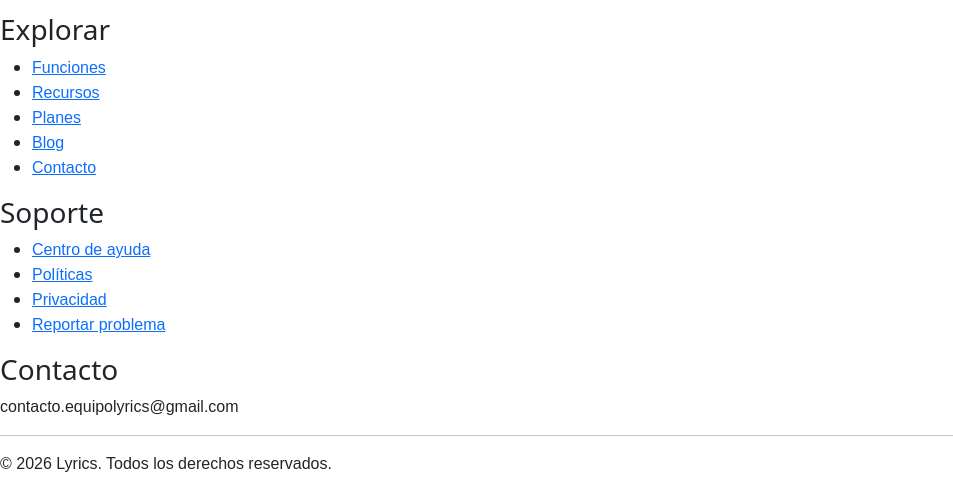
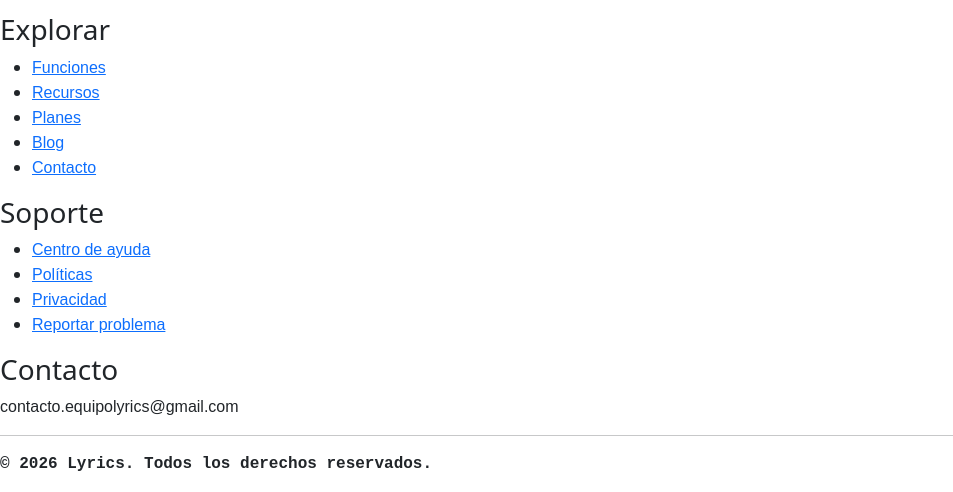
Before and after one commit to thatsLynnie/Lyrics, a plain HTML site: page index.html in a window 1280 px wide. Shown: the part 5708-6200 px from the top of the page, without its empty margins (0-953 px from the left). Drawn offline with nearby package versions, Linux system fonts and the light colour scheme; a web font is replaced by a local one.

Commit message:
Cambios en el texto de copyright

```diff
--- a/estilo.css
+++ b/estilo.css
@@ -9,6 +9,10 @@
 p {
   font-family: "Alan Sans", sans-serif;
   font-optical-sizing: auto;
+}
+#pcopyright {
+    font-family: 'Courier New', Courier, monospace;
+    font-weight: bold;
 }
 a {
     font-family: "Alan Sans", sans-serif;
--- a/index.html
+++ b/index.html
@@ -538,7 +538,7 @@
 
     <hr>
 
-    <p id="p copyright">
+    <p id="pcopyright">
 
         © 2026 Lyrics. Todos los derechos reservados.
 
```
